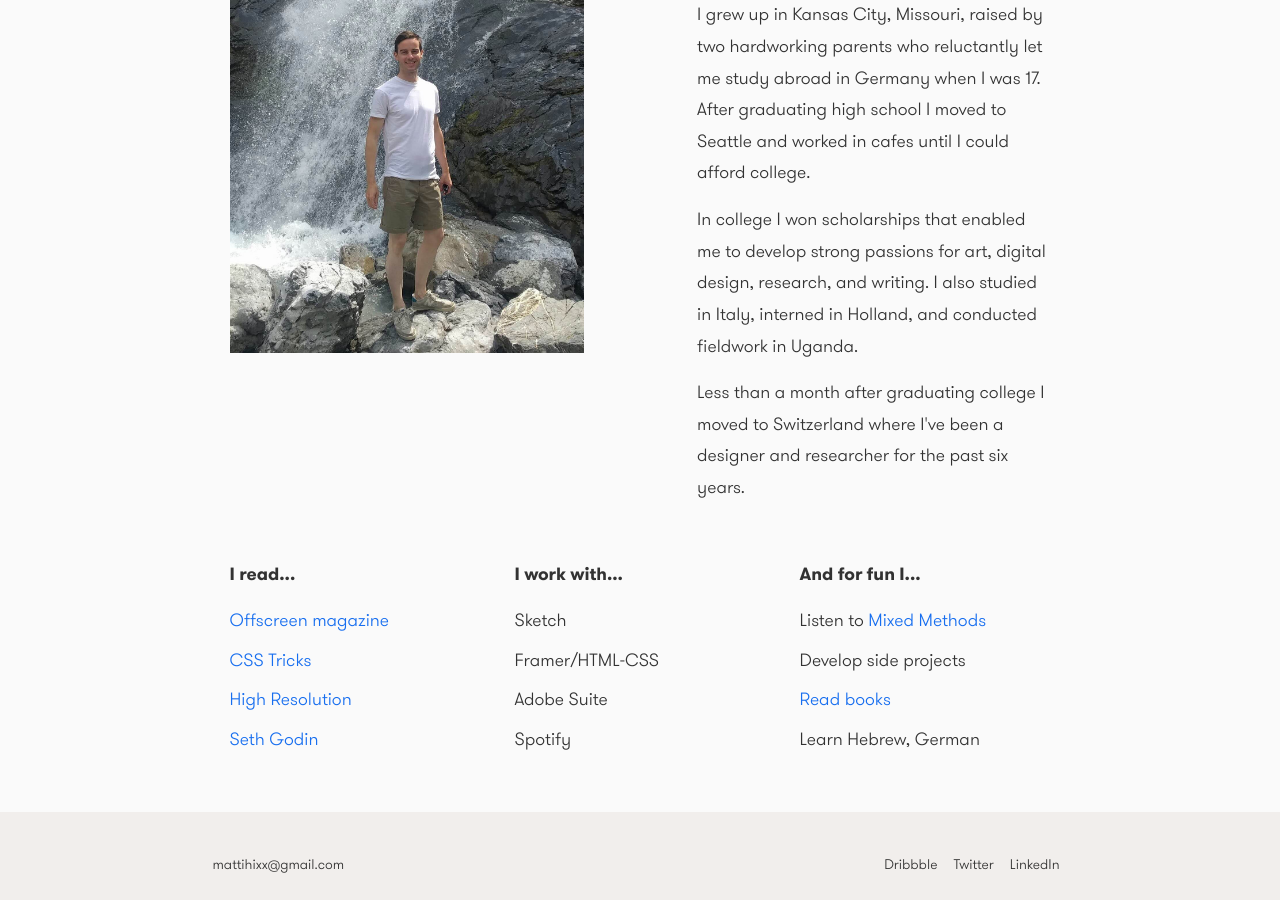
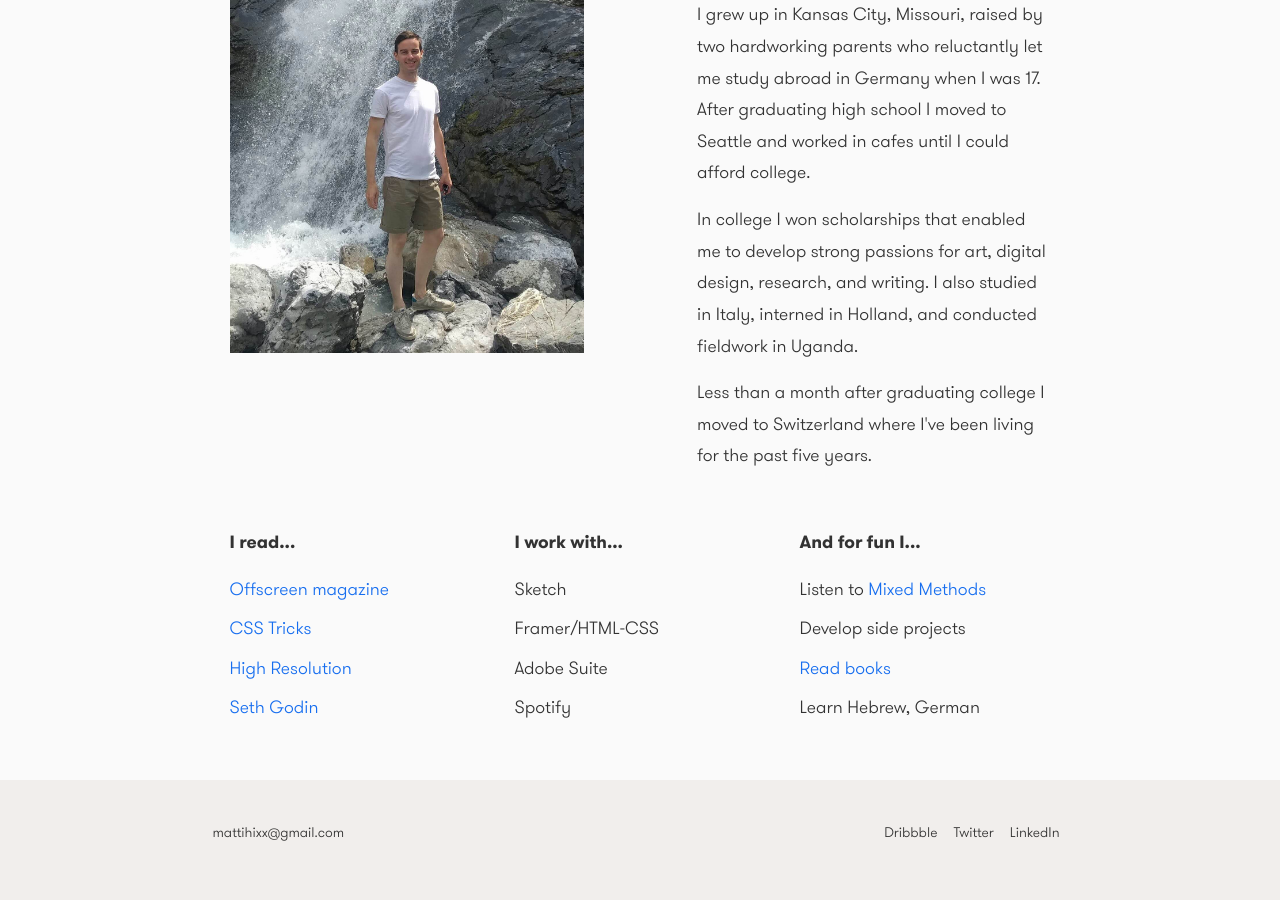
Before and after one commit to mattihicks/mattihicks, a Jekyll site: the page built from index.md, in a window 1280 px wide and 900 px high, scrolled down 2878 px. Built offline with Jekyll 4.4.1, drawn with Linux system fonts in a browser that asks for light colours; after the commit the page ends 3746 px from its top, so only the background shows below that.

Commit message:
about update

```diff
--- a/_layouts/home.html
+++ b/_layouts/home.html
@@ -95,7 +95,7 @@
           <div class="col-6 about">
             <p>I grew up in Kansas City, Missouri, raised by two hardworking parents who reluctantly let me study abroad in Germany when I was 17. After graduating high school I moved to Seattle and worked in cafes until I could afford college.</p>
             <p>In college I won scholarships that enabled me to develop strong passions for art, digital design, research, and writing. I also studied in Italy, interned in Holland, and conducted fieldwork in Uganda.</p>
-            <p>Less than a month after graduating college I moved to Switzerland where I've been a designer and researcher for the past six years.</p>
+            <p>Less than a month after graduating college I moved to Switzerland where I've been living for the past five years.</p>
           </div>
         </div>
       </div>
```
